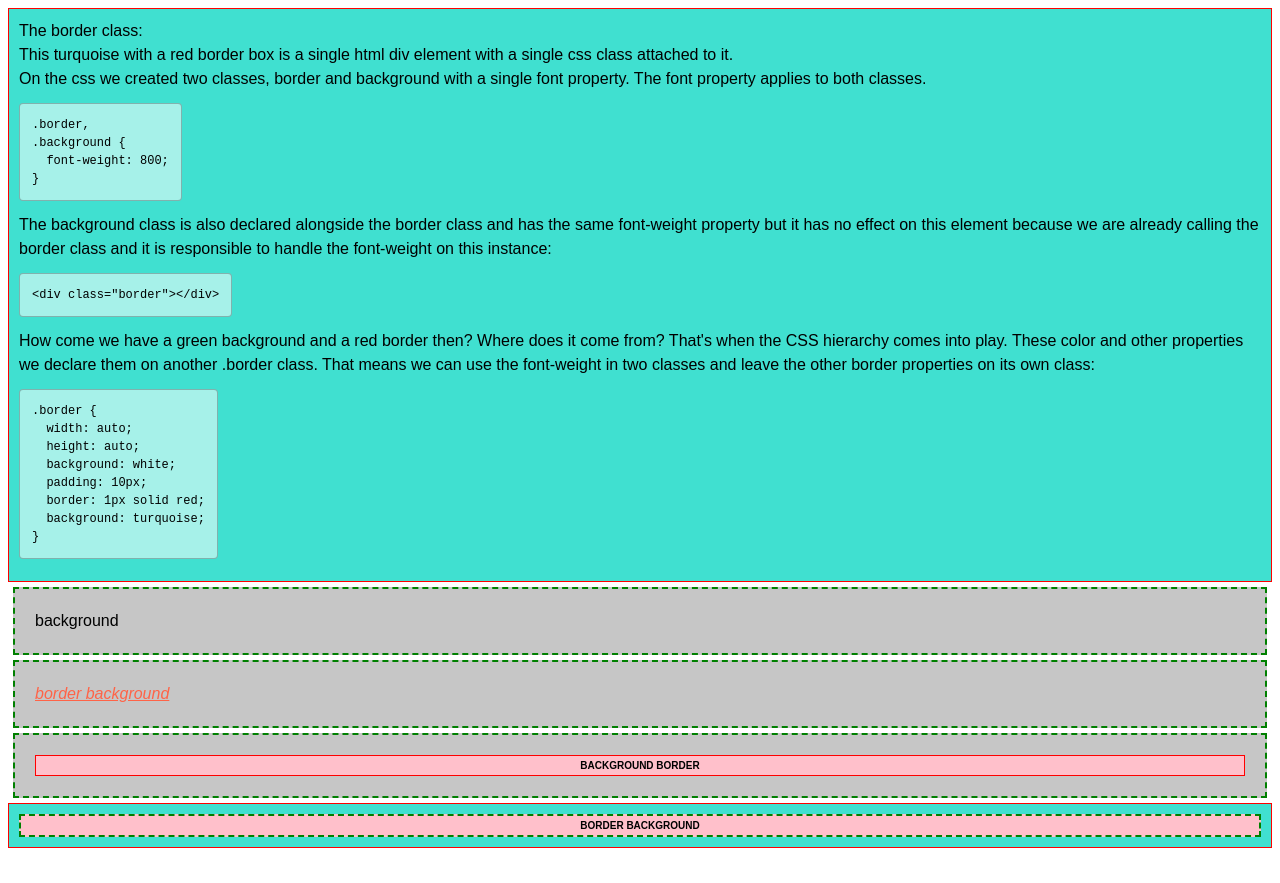
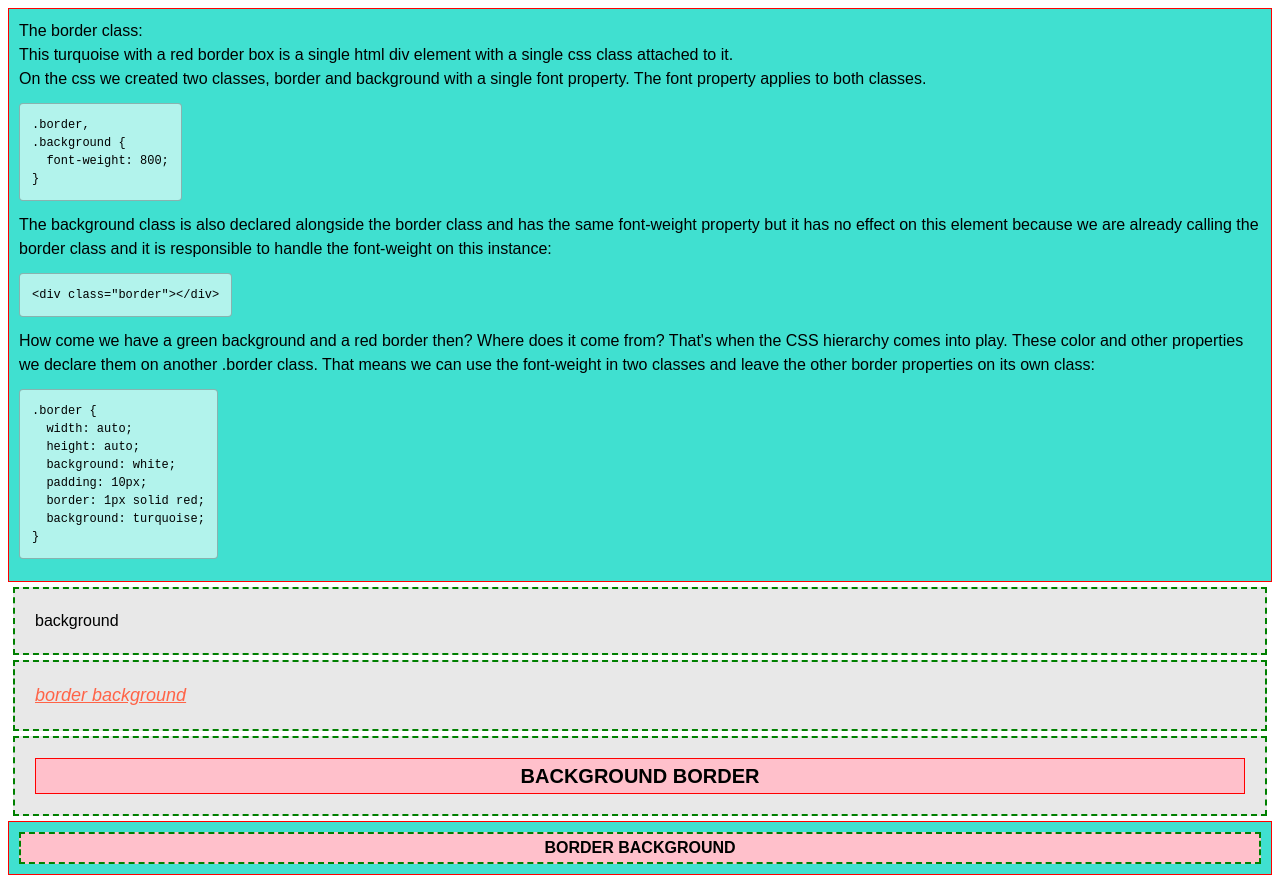
Before and after one commit to ricardoaguiar/CSS-playground, a plain HTML site: page index.html in a window 1280 px wide. Before the commit the page ends 856 px from the top, so only its background shows below. Drawn offline with Linux system fonts and the light colour scheme.

Commit message:
added branch

```diff
--- a/styles.css
+++ b/styles.css
@@ -7,7 +7,7 @@ code {
   font-family: monospace;
   font-size: 12px;
   font-weight: 400;
-  background: #fff8;
+  background: #fff9;
   padding: 1em;
   border: 1px solid #3335;
   margin: 1em 0;
@@ -30,22 +30,21 @@ code {
   background: turquoise;
 }
 
+.background {
+  background: #5552;
+  margin: 5px;
+  border: 2px dashed green;
+  padding: 20px;
+}
+
 .border.background {
   font-style: italic;
+  font-size: 18px;
 }
 
 .background.border {
  text-decoration: underline;
  color: tomato;
-}
-
-
-
-.background {
-  background: #5555;
-  margin: 5px;
-  border: 2px dashed green;
-  padding: 20px;
 }
 
 .background .border {
@@ -55,7 +54,7 @@ code {
   height: auto;
   background: pink;
   font-weight: 900;
-  font-size: 10px;
+  font-size: 20px;
   text-transform: uppercase;
   text-align: center;
 }
@@ -67,7 +66,7 @@ code {
   height: auto;
   background: pink;
   font-weight: 900;
-  font-size: 10px;
+  font-size: 16px;
   text-transform: uppercase;
   text-align: center;
 }
```
